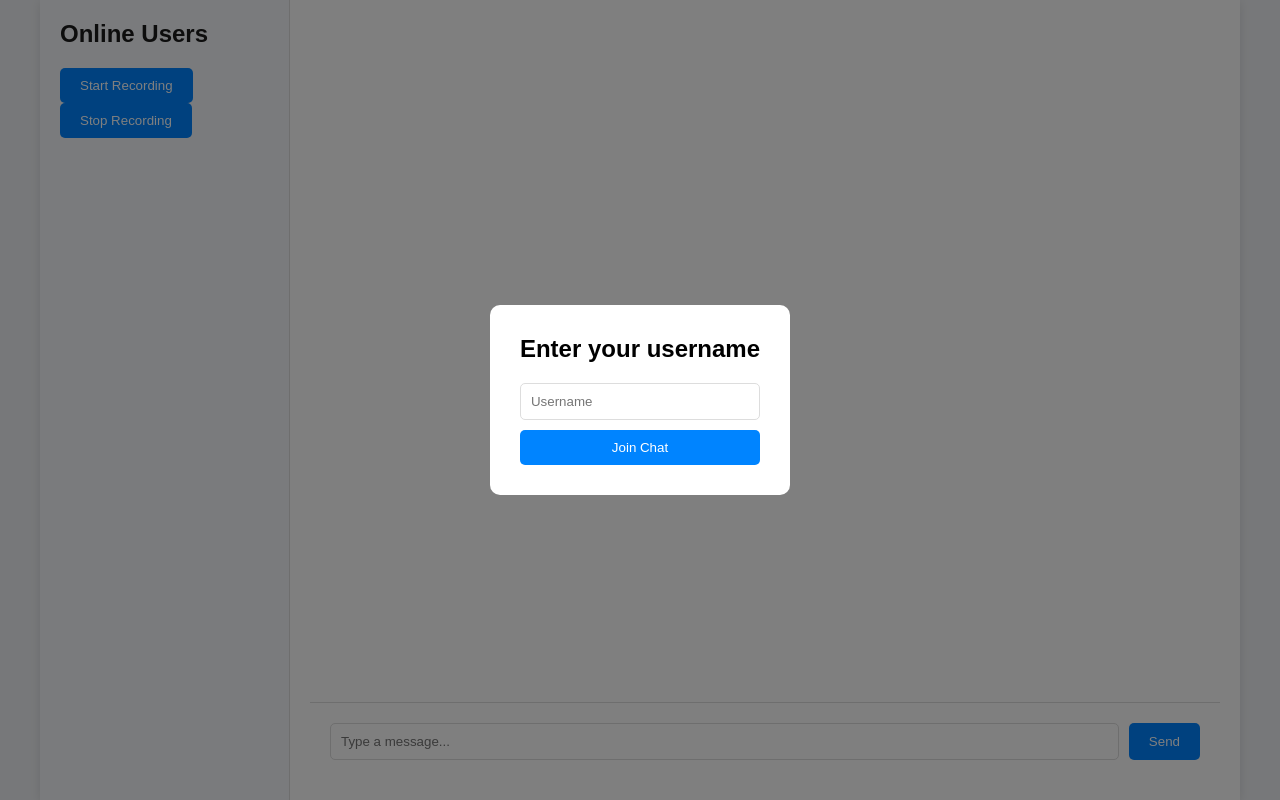
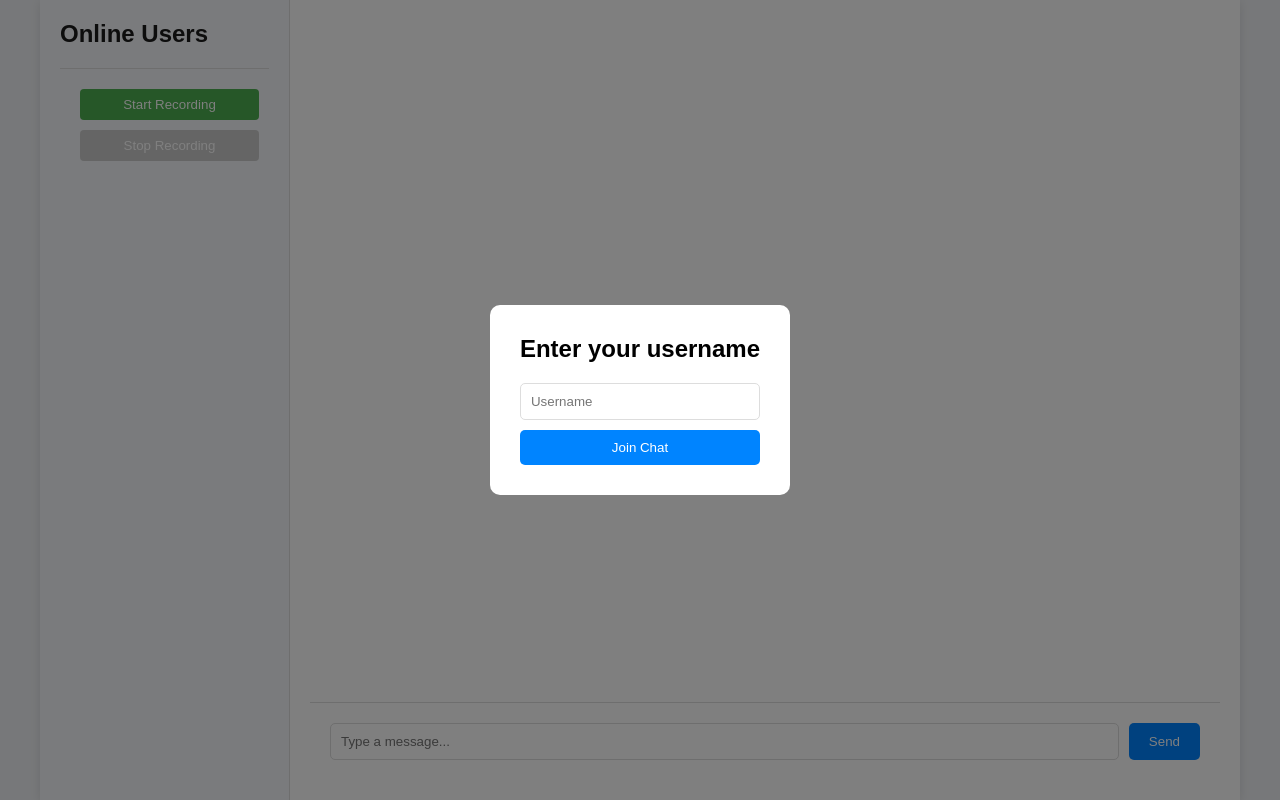
Before and after one commit to MJ1Peter/Bolt-IM-App-1.0, a website: page index.html in a window 1280 px wide. Drawn offline with nearby package versions, Linux system fonts and the light colour scheme; no server answers.

Commit message:
Update style.css

```diff
--- a/style.css
+++ b/style.css
@@ -43,6 +43,34 @@ body {
     box-shadow: 0 1px 3px rgba(0,0,0,0.1);
 }
 
+.audio-controls {
+    padding: 15px;
+    text-align: center;
+    margin-top: 20px;
+    border-top: 1px solid #ddd;
+}
+
+.audio-btn {
+    padding: 8px 16px;
+    margin: 5px;
+    border: none;
+    border-radius: 4px;
+    cursor: pointer;
+    background-color: #4CAF50;
+    color: white;
+    transition: background-color 0.3s;
+    width: 100%;
+}
+
+.audio-btn:disabled {
+    background-color: #cccccc;
+    cursor: not-allowed;
+}
+
+.audio-btn:hover:not(:disabled) {
+    background-color: #45a049;
+}
+
 .main-chat {
     flex: 1;
     display: flex;
@@ -72,6 +100,13 @@ body {
     background-color: #0084ff;
     color: white;
     align-self: flex-end;
+}
+
+.message.transcript {
+    background-color: #4CAF50;
+    color: white;
+    align-self: flex-end;
+    font-style: italic;
 }
 
 .message .username {
```
